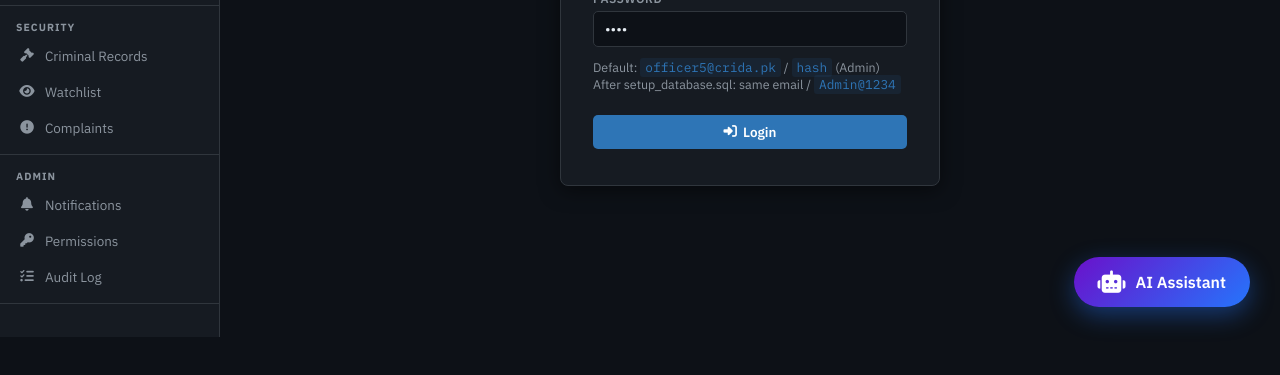
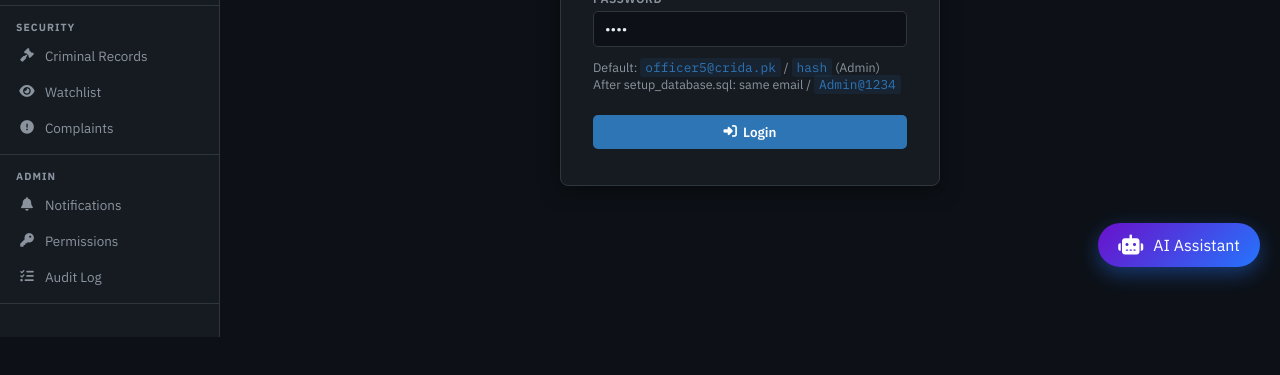
Before and after one commit to zuynali/CRIDA, a website: page crida/frontend/public/index.html in a window 1280 px wide. Shown: the part 463-838 px from the top of the page. Drawn offline with Linux system fonts and the light colour scheme.

Commit message:
Chatbot updated Hover Button Postion Updated

```diff
--- a/crida/frontend/public/style.css
+++ b/crida/frontend/public/style.css
@@ -352,36 +352,33 @@ code { font-family: var(--font-mono); font-size: 0.8rem; color: var(--accent2);
 /* ── Checkbox label ── */
 .checkbox-label { display: flex; align-items: center; gap: 6px; font-size: 0.84rem; color: var(--text-muted); cursor: pointer; }
 
-
-
 /* ── Scrollbar ── */
 ::-webkit-scrollbar { width: 5px; }
 ::-webkit-scrollbar-track { background: var(--bg); }
 ::-webkit-scrollbar-thumb { background: var(--border); border-radius: 3px; }
 
-
 /* ── Floating Chatbot Button ── */
 .fab-chatbot {
   position: fixed;
-  bottom: 30px;
-  right: 30px;
+  bottom: 70px;
+  right: 20px;
   z-index: 9999;
   background: linear-gradient(135deg, #6a11cb 0%, #2575fc 100%);
   color: #fff;
-  border-radius: 50px;
-  padding: 14px 24px;
+  border-radius: 40px;
+  padding: 12px 20px;
   display: flex;
   align-items: center;
   gap: 10px;
   font-family: var(--font-body);
-  font-weight: 600;
+  font-weight: 400;
   font-size: 1rem;
   text-decoration: none;
-  box-shadow: 0 8px 25px rgba(37, 117, 252, 0.4);
+  box-shadow: 0 7px 20px rgba(37, 117, 252, 0.4);
   transition: transform 0.2s cubic-bezier(0.175, 0.885, 0.32, 1.275), box-shadow 0.2s;
   cursor: pointer;
 }
-.fab-chatbot i { font-size: 1.4rem; }
+.fab-chatbot i { font-size: 1.25rem; }
 .fab-chatbot:hover {
   transform: translateY(-5px);
   box-shadow: 0 12px 30px rgba(37, 117, 252, 0.6);
```
Also changed, not shown: crida/backend/uploads/citizen_8_fingerprint.jpg (added), crida/backend/uploads/citizen_8_photo.jpg (added).
